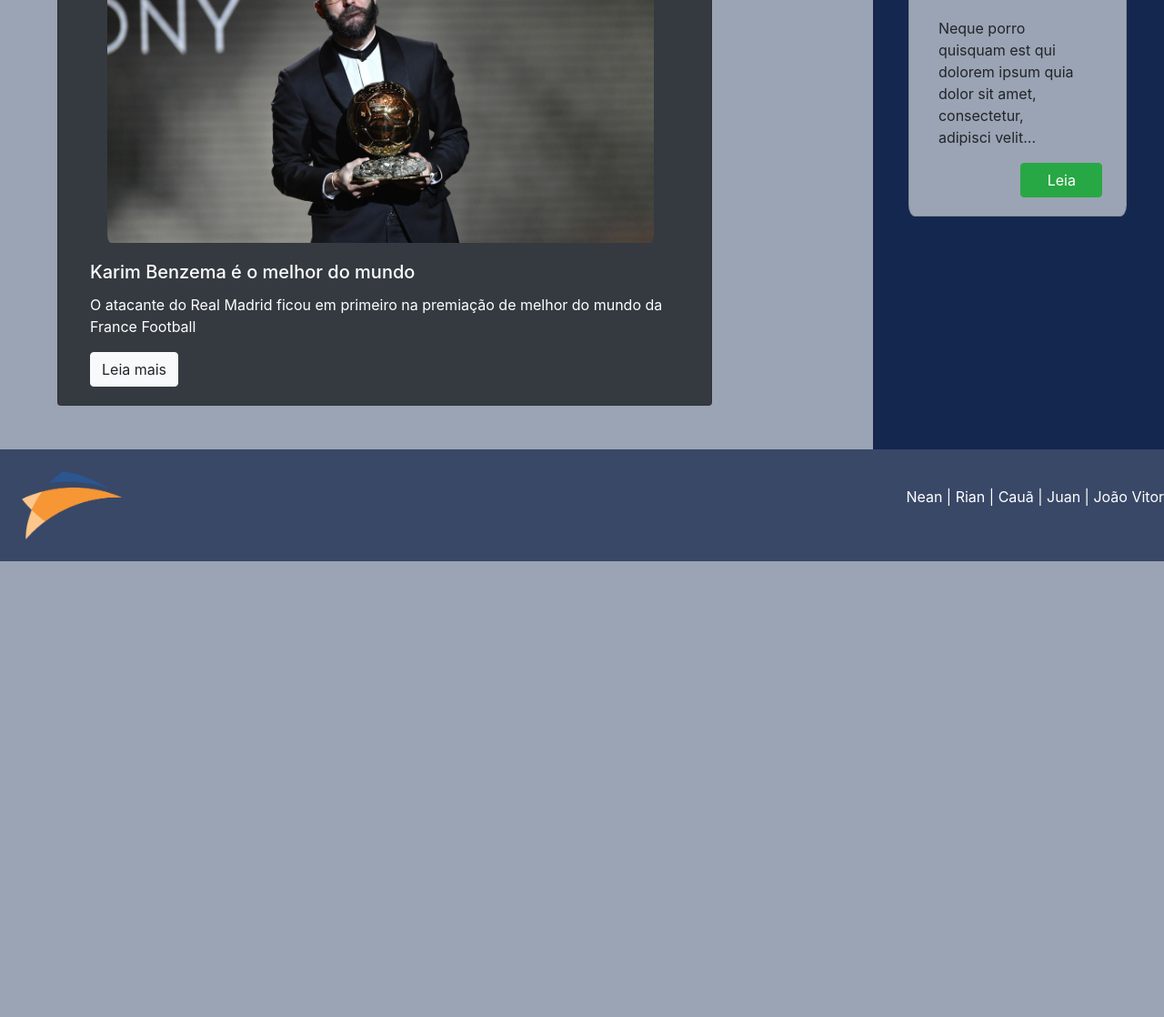
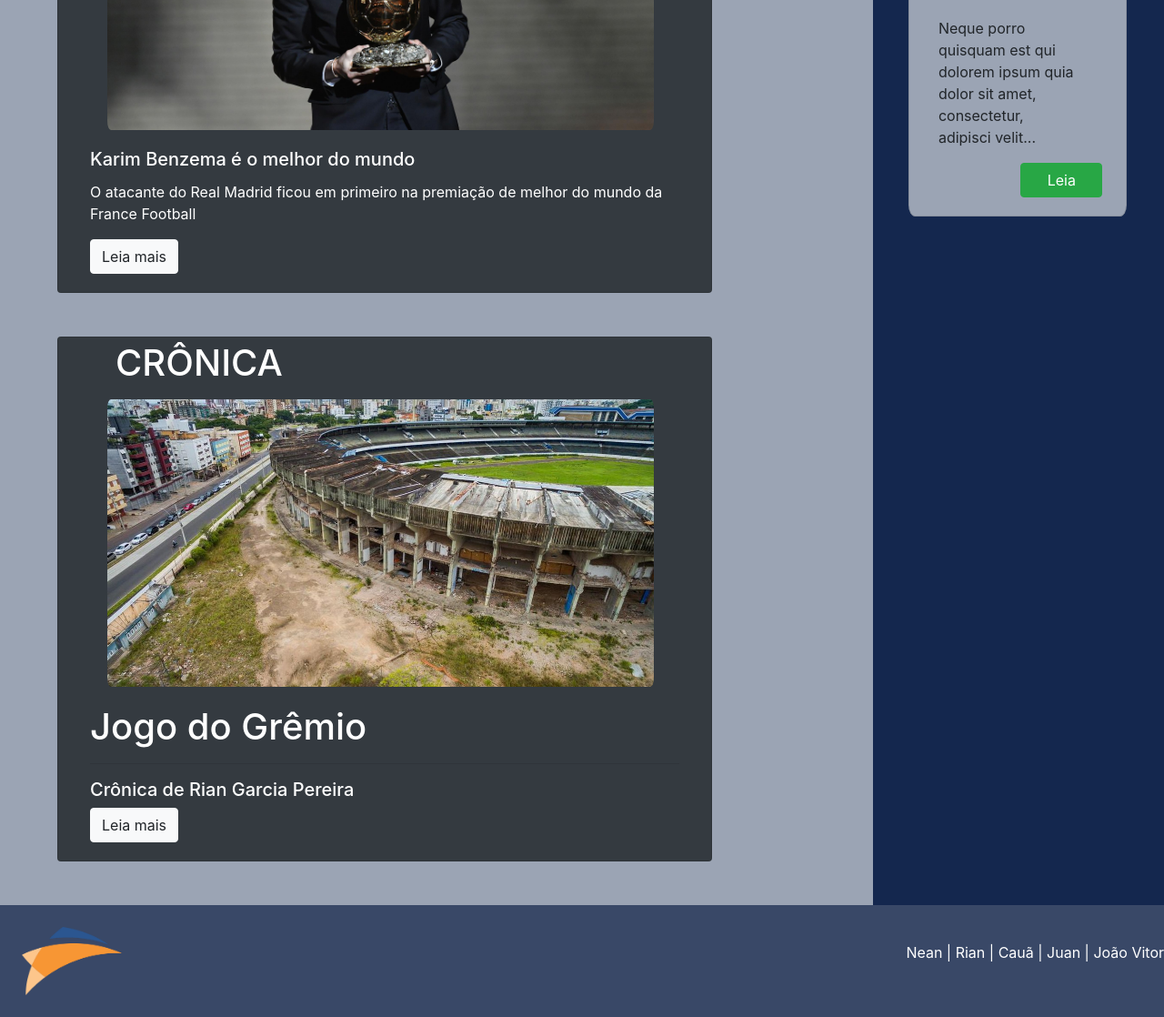
Before and after one commit to senacrs-emti/2022-1T-jornal-G3, a PHP site: page /futebol.php in a window 1280 px wide. Shown: the part 1280-2398 px from the top of the page at 91% size. Before the commit the page ends 1897 px from the top, so only its background shows below. Run offline with PHP 8.4, Linux system fonts and the light colour scheme.

Commit message:
cronica e outras mudanças
cronicae mudanças na pagina de futebol, ainda falta alinhar e colocar crédito em outras imagens

```diff
--- a/assests/css/style.css
+++ b/assests/css/style.css
@@ -122,3 +122,10 @@ footer img {
 .carousel-imgs {
     border-radius: 3%;
 }
+
+.p-cronica {
+    text-align: justify;
+    margin-left: 10%;
+    margin-right: 10%;
+    margin-top: 2%;
+}
--- a/futebol.php
+++ b/futebol.php
@@ -7,7 +7,7 @@ include_once './includes/_header.php';
     <h1 class="text-editoria">Futebol</h1>
 <hr>
 
-    <div id="carouselExampleIndicators" class="carousel slide" data-ride="carousel">
+    <div id="carouselExampleIndicators" class="carousel slide col-10 ml-5 " data-ride="carousel">
   <ol class="carousel-indicators">
     <li data-target="#carouselExampleIndicators" data-slide-to="0" class="active"></li>
     <li data-target="#carouselExampleIndicators" data-slide-to="1"></li>
@@ -17,15 +17,21 @@ include_once './includes/_header.php';
     <div class="carousel-item active">
       <img class="d-block w-100 carousel-imgs" src="./contents/argentina-perdeu.jpg" alt="First slide">
       <div class="carousel-caption d-none d-md-block">
-    <h5>Argentina perde contra Arábia Saudita</h5>
-    <p>Depois de uma virada da Arábia, Argentina tem uma derrot após 1.300 dias</p>
+    <h5>Argentina perde contra Arábia Saudita 2x1</h5>
+    <p>Depois de uma virada da Arábia Saudita, Argentina tem uma derrota após 1.300 dias</p>
   </div>
     </div>
     <div class="carousel-item">
-      <img class="d-block w-100 carousel-imgs" src="..." alt="Second slide">
+      <img class="d-block w-100 carousel-imgs" src="./contents/eriksen-copa.jpg" alt="Second slide">
+      <div class="carousel-caption d-none d-md-block">
+    <h5>Dinamarca e Tunísia empatam 0X0</h5>
+    <p>Com Eriksen Dinamarca tem um empate com um possível penalti e algumas chances, porém não sai nem um gol.
+    </p>
+  </div>
     </div>
     <div class="carousel-item">
       <img class="d-block w-100 carousel-imgs" src="..." alt="Third slide">
+
     </div>
   </div>
   <a class="carousel-control-prev" href="#carouselExampleIndicators" role="button" data-slide="prev">
@@ -38,13 +44,25 @@ include_once './includes/_header.php';
   </a>
 </div>
 
-    <div class="card bg-dark m-5 text-white card-noticia col-12" style="width: 45rem;">
+    <div class="card bg-dark m-5 text-white card-noticia col-10" style="width: 45rem;">
     <h1 class="mt-1 ml-5">NOTÍCIA</h1>
   <img src="./contents/benzema-e-a-bola-de-ouro.jpg" class="card-img-top col-11 ml-4 mr-4 mt-2 card-image" alt="...">
   <div class="card-body">
-    <h5 class="card-title">Karim Benzema é o melhor do mundo </h5>
+    <h5 class="card-title">Karim Benzema é o melhor do mundo  </h5>
     <p class="card-text">O atacante do Real Madrid ficou em primeiro na premiação de melhor do mundo da France Football</p>
     <a href="./noticia-karim-benzema.php" class="btn btn-light">Leia mais</a>
+  </div>
+</div>
+
+<div class="card bg-dark m-5 text-white card-noticia col-10" style="width: 45rem;">
+    <h1 class="mt-1 ml-5">CRÔNICA</h1>
+  <img src="./contents/olimpico-gremio.jpg" class="card-img-top col-11 ml-4 mr-4 mt-2 card-image" alt="...">
+  <div class="card-body">
+    <h1 class="card-title">Jogo do Grêmio</h1>
+    <hr>
+    <h5>Crônica de Rian Garcia Pereira</h5>
+
+    <a href="./cronica-jogo-do-gremio.php" class="btn btn-light">Leia mais</a>
   </div>
 </div>
 
```
Also changed, not shown: cronica-jogo-do-gremio.php (+26 -5 lines), noticia-karim-benzema.php (+3 -5 lines), contents/eriksen-copa.jpg (added), contents/estadio-gremio-antigamente.jpg (added), contents/olimpico-gremio.jpg (added).
